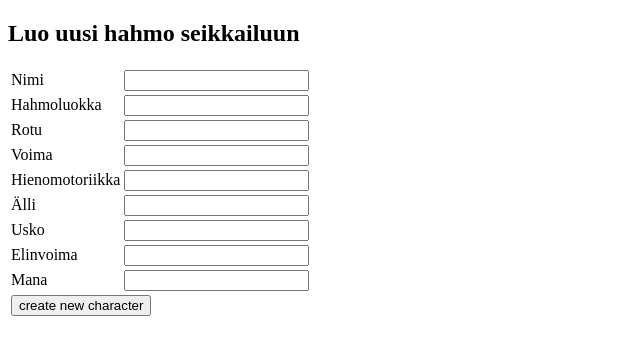
After one commit to HegePI/tsoha-2020-projekti, a Flask app: page /newCharacter in a window 1280 px wide. The commit adds this page. Shown: the top 355 px of the page, without its empty margins (0-640 px from the left). Run offline with Flask 2, Linux system fonts and the light colour scheme.

Commit message:
Can create new character

```diff
--- a/application/__init__.py
+++ b/application/__init__.py
@@ -25,6 +25,7 @@ from application.user import UserModel
 from application.character import CharacterModel
 from application.user import NewUserView
 from application.user import EditUserInfoView
+from application.character import NewCharacterView
 
 from application.user.UserModel import User
 from os import urandom
--- a/application/character/CharacterModel.py
+++ b/application/character/CharacterModel.py
@@ -17,7 +17,7 @@ class Character(db.Model):
     account_id = db.Column(db.Integer, db.ForeignKey('accounts.id'),
                            nullable=False)
 
-    def __init__(self, c_name, c_class, c_race, c_strength, c_dexterity, c_inteligence, c_faith, c_health, c_mana):
+    def __init__(self, c_name, c_class, c_race, c_strength, c_dexterity, c_inteligence, c_faith, c_health, c_mana, account_id):
         self.character_name = c_name
         self.character_class = c_class
         self.character_race = c_race
@@ -27,3 +27,4 @@ class Character(db.Model):
         self.character_faith = c_faith
         self.character_health = c_health
         self.character_mana = c_mana
+        self.account_id = account_id
--- /dev/null
+++ b/application/character/NewCharacterForm.py
@@ -0,0 +1,17 @@
+from flask_wtf import FlaskForm
+from wtforms import StringField, IntegerField, validators
+
+class NewCharacterForm(FlaskForm):
+
+    character_name = StringField("Nimi")
+    character_class = StringField("Hahmoluokka")
+    character_race = StringField("Rotu")
+    character_strength = IntegerField("Voima")
+    character_dexterity = IntegerField("Hienomotoriikka")
+    character_inteligence = IntegerField("Älli")
+    character_faith = IntegerField("Usko")
+    character_health = IntegerField("Elinvoima")
+    character_mana = IntegerField("Mana")
+
+    class Meta:
+        csrf = False
--- /dev/null
+++ b/application/character/NewCharacterView.py
@@ -0,0 +1,34 @@
+from application import app, db, bcrypt
+from flask import Flask, flash, redirect, render_template, request, url_for
+from flask_bcrypt import Bcrypt
+from flask_login import current_user
+from application.character.CharacterModel import Character
+from application.character.NewCharacterForm import NewCharacterForm
+
+@app.route("/newCharacter")
+def new_character_form():
+    return render_template("/character/newCharacter.html", form = NewCharacterForm())
+
+@app.route("/newCharacter", methods=["POST"])
+def create_new_character():
+
+    form = NewCharacterForm(request.form)
+
+    c_name = form.character_name.data
+    c_class = form.character_class.data
+    c_race = form.character_race.data
+    c_strength = form.character_strength.data
+    c_dexterity = form.character_dexterity.data
+    c_inteligence = form.character_inteligence.data
+    c_faith = form.character_faith.data
+    c_health = form.character_health.data
+    c_mana = form.character_mana.data
+
+    character = Character(c_name, c_class, c_race, c_strength, c_dexterity,
+    c_inteligence, c_faith, c_health, c_mana, current_user.id)
+
+    db.session().add(character)
+    db.session().commit()
+
+    message = "Hahmo luotiin onnistuneesti"
+    return render_template("menu/menu.html", message = message)
--- /dev/null
+++ b/application/templates/character/newCharacter.html
@@ -0,0 +1,178 @@
+{% extends "layout.html" %}
+
+{% block body %}
+
+{% if message %}
+{{ message }}
+{% endif %}
+
+{% if error %}
+<p class=error /><strong>{{ error }}</strong>
+{% endif %}
+
+<h2>Luo uusi hahmo seikkailuun</h2>
+
+<form method="POST" action="{{ url_for('create_new_character') }}">
+    <table>
+        <tr>
+            <td>
+                {{ form.character_name.label }}
+            </td>
+            <td>
+                {{ form.character_name }}
+            </td>
+            <td>
+                <ul>
+                    {% for error in form.character_name.errors %}
+                    <li>
+                        {{error}}
+                    </li>
+                    {% endfor %}
+                </ul>
+            </td>
+        </tr>
+        <tr>
+            <td>
+                {{ form.character_class.label }}
+            </td>
+            <td>
+                {{ form.character_class }}
+            </td>
+            <td>
+                <ul>
+                    {% for error in form.character_class.errors %}
+                    <li>
+                        {{error}}
+                    </li>
+                    {% endfor %}
+                </ul>
+            </td>
+        </tr>
+        <tr>
+            <td>
+                {{ form.character_race.label }}
+            </td>
+            <td>
+                {{ form.character_race }}
+            </td>
+            <td>
+                <ul>
+                    {% for error in form.character_race.errors %}
+                    <li>
+                        {{error}}
+                    </li>
+                    {% endfor %}
+                </ul>
+            </td>
+        </tr>
+        <tr>
+            <td>
+                {{ form.character_strength.label }}
+            </td>
+            <td>
+                {{ form.character_strength }}
+            </td>
+            <td>
+                <ul>
+                    {% for error in form.character_strength.errors %}
+                    <li>
+                        {{error}}
+                    </li>
+                    {% endfor %}
+                </ul>
+            </td>
+        </tr>
+        <tr>
+            <td>
+                {{ form.character_dexterity.label }}
+            </td>
+            <td>
+                {{ form.character_dexterity }}
+            </td>
+            <td>
+                <ul>
+                    {% for error in form.character_dexterity.errors %}
+                    <li>
+                        {{error}}
+                    </li>
+                    {% endfor %}
+                </ul>
+            </td>
+        </tr>
+        <tr>
+            <td>
+                {{ form.character_inteligence.label }}
+            </td>
+            <td>
+                {{ form.character_inteligence }}
+            </td>
+            <td>
+                <ul>
+                    {% for error in form.character_inteligence.errors %}
+                    <li>
+                        {{error}}
+                    </li>
+                    {% endfor %}
+                </ul>
+            </td>
+        </tr>
+        <tr>
+            <td>
+                {{ form.character_faith.label }}
+            </td>
+            <td>
+                {{ form.character_faith }}
+            </td>
+            <td>
+                <ul>
+                    {% for error in form.character_faith.errors %}
+                    <li>
+                        {{error}}
+                    </li>
+                    {% endfor %}
+                </ul>
+            </td>
+        </tr>
+        <tr>
+            <td>
+                {{ form.character_health.label }}
+            </td>
+            <td>
+                {{ form.character_health }}
+            </td>
+            <td>
+                <ul>
+                    {% for error in form.character_health.errors %}
+                    <li>
+                        {{error}}
+                    </li>
+                    {% endfor %}
+                </ul>
+            </td>
+        </tr>
+        <tr>
+            <td>
+                {{ form.character_mana.label }}
+            </td>
+            <td>
+                {{ form.character_mana }}
+            </td>
+            <td>
+                <ul>
+                    {% for error in form.character_mana.errors %}
+                    <li>
+                        {{error}}
+                    </li>
+                    {% endfor %}
+                </ul>
+            </td>
+        </tr>
+        <tr>
+            <td colspan="5">
+                <input type="submit" value="create new character" />
+            </td>
+        </tr>
+    </table>
+</form>
+
+{% endblock %}
--- a/application/templates/login/login.html
+++ b/application/templates/login/login.html
@@ -7,7 +7,7 @@
 {% endif %}
 
 {% if error %}
-<p class=error><strong>{{ error }}</strong>
+<p class=error /><strong>{{ error }}</strong>
 {% endif %}
 
 <h2>Kirjaudu sisään</h2>
--- a/application/templates/menu/menu.html
+++ b/application/templates/menu/menu.html
@@ -19,8 +19,10 @@
     {% else %}
     <a href="{{ url_for('login') }}">Kirjaudu</a>
     {% endif %}
-
+    <br>
     <a href="{{url_for('edit_userinfo_form')}}">Muuta käyttäjän tietoja</a>
+    <br>
+    <a href="{{ url_for('new_character_form') }}">Luo uusi pelihahmo</a>
     <br>
     <a href="{{ url_for('logout') }}">Kirjaudu ulos</a>
 
```
Also changed, not shown: application/templates/character/showAllCharacters.html (added, +18 -0 lines), application/register.db. Lines whose indentation alone changed are shown as unchanged.
